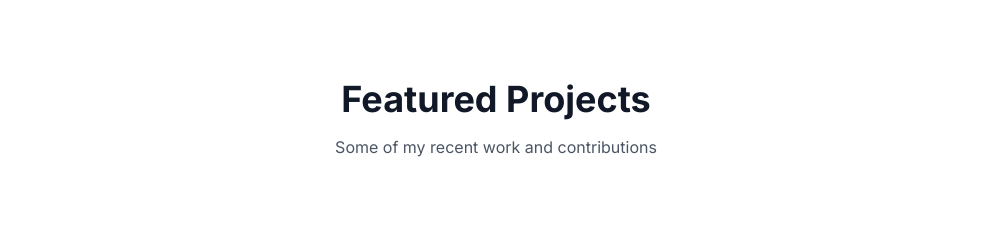
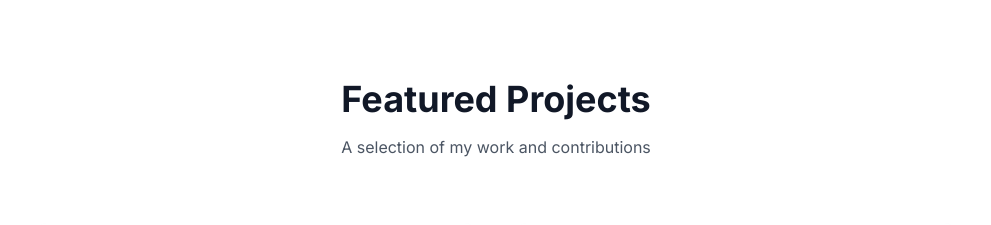
Before and after one commit to RahmatUllah-github/portfolio, a Nuxt app: page / in a window 1280 px wide. Shown: the part 2100-2325 px from the top of the page, without its empty margins (144-1135 px from the left). Built offline with nearby package versions, Linux system fonts and the light colour scheme.

Commit message:
projects tag line updated

```diff
--- a/components/ProjectsSection.vue
+++ b/components/ProjectsSection.vue
@@ -3,7 +3,7 @@
     <div class="container mx-auto px-6">
       <div class="text-center mb-16">
         <h2 class="text-4xl font-bold mb-4 animate-fade-in">Featured Projects</h2>
-        <p class="text-gray-600 dark:text-gray-400 animate-slide-up">Some of my recent work and contributions</p>
+        <p class="text-gray-600 dark:text-gray-400 animate-slide-up">A selection of my work and contributions</p>
       </div>
 
       <div class="flex flex-wrap justify-center gap-8">
```
